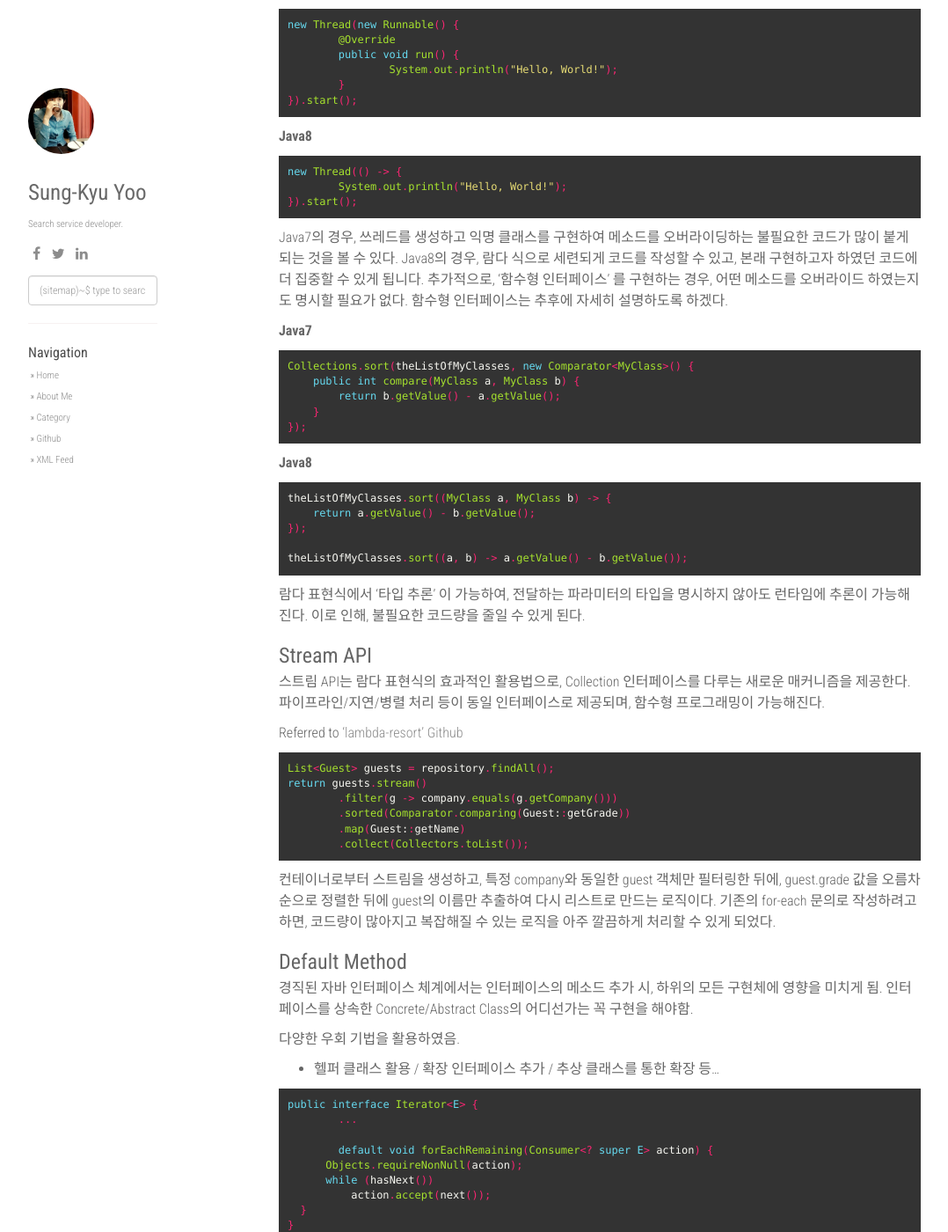
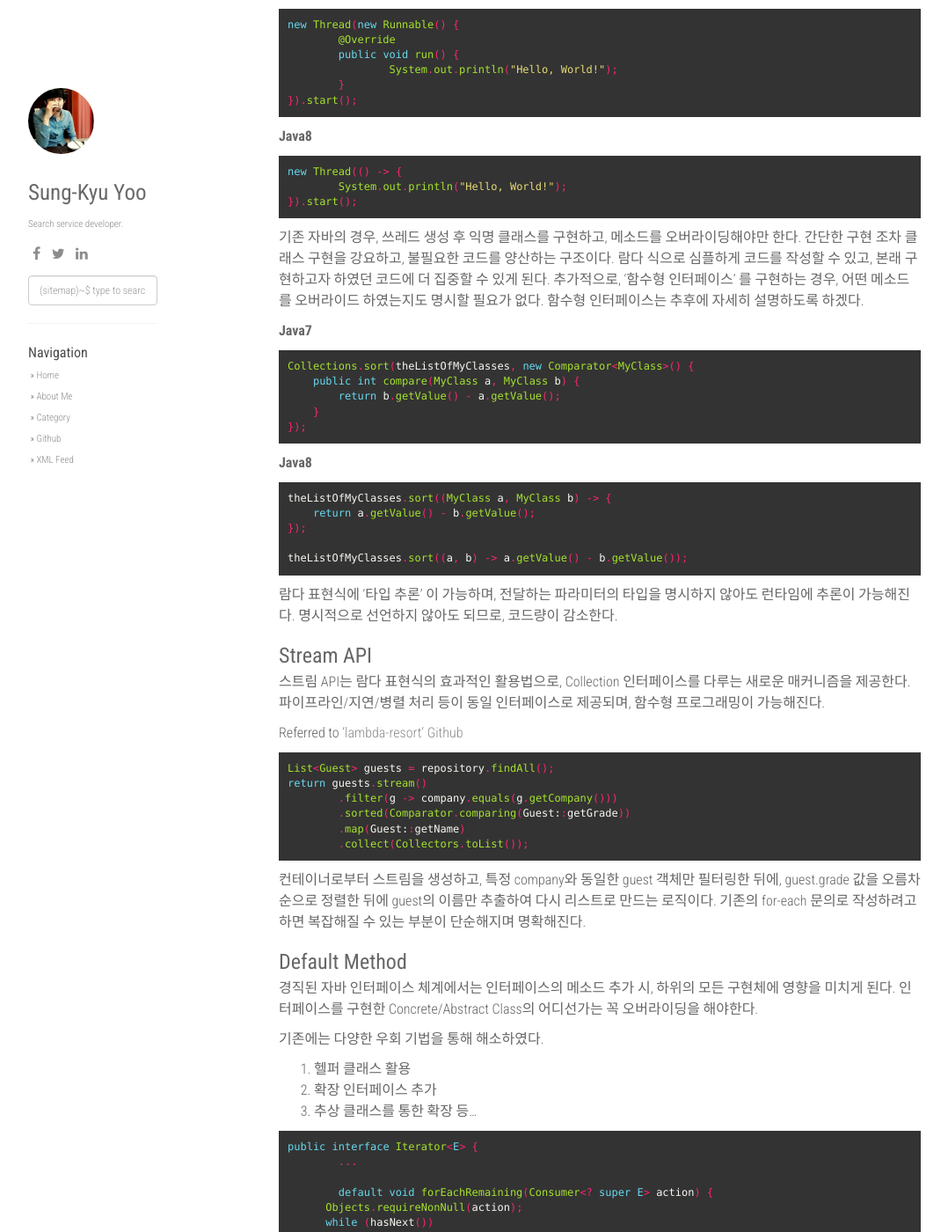
Before and after one commit to skyoo2003/skyoo2003.github.io, a Jekyll site: the page built from _posts/2016-10-25-introduction-to-java8.md, in a window 1280 px wide and 1400 px high, scrolled down 421 px. Shown: the whole window at 88% size, without its empty margins (53-1131 px from the left). Built offline with Jekyll 4.4.1, drawn with Linux system fonts in a browser that asks for light colours; nearby versions of some CDN libraries; comment, search, counter and statistics services are not loaded; some of the changed text lies outside the part shown.

Commit message:
Java8 Introduction 내용 수정

````diff
--- a/_posts/2016-10-25-introduction-to-java8.md
+++ b/_posts/2016-10-25-introduction-to-java8.md
@@ -6,15 +6,15 @@ categories: [all, java]
 ---
 
 ## Overview
-객체 지향적 언어로 알려져 있는 Java에 함수형 언어로서의 지원이 추가된 Java8에 대해서 간략하고 전체적인 부분을 정리.
+객체 지향적 언어로 알려져 있는 Java에 함수형 언어로서의 지원이 추가된 Java8에 대해서 간략하고 전체적인 부분을 정리한다.
 
 ## New Features
 
 ### Lambda Expression (a.k.a Anonymous Method)
 
-자바의 람다 표현식의 근간은 '알론소 처치 (Alonzo Church)'가 1930년대에 람다 대수를 제안.  함수 정의, 함수 적용, 귀납적 함수를 추상화한 형식 체계! 자세한 사항은 [람다 대수 위키](https://ko.wikipedia.org/wiki/%EB%9E%8C%EB%8B%A4_%EB%8C%80%EC%88%98){:target="_blank"} 참조.
+자바의 람다 표현식의 근간은 '알론소 처치 (Alonzo Church)'가 1930년대에 람다 대수를 제안. 함수 정의, 함수 적용, 귀납적 함수를 추상화한 형식 체계! 자세한 사항은 [람다 대수 위키](https://ko.wikipedia.org/wiki/%EB%9E%8C%EB%8B%A4_%EB%8C%80%EC%88%98){:target="_blank"} 참조.
 
-쉽게 이해하자면, 자바에서는 익명 메소드 생성 문법을 지원한다는 정도로 이해하면 좋을 듯 하다.
+익명 메소드 생성 문법을 지원한다는 정도로 이해하면 좋을 듯 하다.
 
 **Java7**
 
@@ -34,8 +34,8 @@ new Thread(() -> {
 	System.out.println("Hello, World!");
 }).start();
 ```
-Java7의 경우, 쓰레드를 생성하고 익명 클래스를 구현하여 메소드를 오버라이딩하는 불필요한 코드가 많이 붙게 되는 것을 볼 수 있다.
-Java8의 경우, 람다 식으로 세련되게 코드를 작성할 수 있고, 본래 구현하고자 하였던 코드에 더 집중할 수 있게 됩니다. 추가적으로, '함수형 인터페이스' 를 구현하는 경우, 어떤 메소드를 오버라이드 하였는지도 명시할 필요가 없다. 함수형 인터페이스는 추후에 자세히 설명하도록 하겠다.
+기존 자바의 경우, 쓰레드 생성 후 익명 클래스를 구현하고, 메소드를 오버라이딩해야만 한다. 간단한 구현 조차 클래스 구현을 강요하고, 불필요한 코드를 양산하는 구조이다.
+람다 식으로 심플하게 코드를 작성할 수 있고, 본래 구현하고자 하였던 코드에 더 집중할 수 있게 된다. 추가적으로, '함수형 인터페이스' 를 구현하는 경우, 어떤 메소드를 오버라이드 하였는지도 명시할 필요가 없다. 함수형 인터페이스는 추후에 자세히 설명하도록 하겠다.
 
 **Java7**
 
@@ -56,7 +56,7 @@ theListOfMyClasses.sort((MyClass a, MyClass b) -> {
 
 theListOfMyClasses.sort((a, b) -> a.getValue() - b.getValue());
 ```
-람다 표현식에서 '타입 추론' 이 가능하여, 전달하는 파라미터의 타입을 명시하지 않아도 런타임에 추론이 가능해진다. 이로 인해, 불필요한 코드량을 줄일 수 있게 된다.
+람다 표현식에 '타입 추론' 이 가능하며, 전달하는 파라미터의 타입을 명시하지 않아도 런타임에 추론이 가능해진다. 명시적으로 선언하지 않아도 되므로, 코드량이 감소한다.
 
 ### Stream API
 
@@ -73,14 +73,16 @@ return guests.stream()
 	.collect(Collectors.toList());
 ```
 컨테이너로부터 스트림을 생성하고, 특정 company와 동일한 guest 객체만 필터링한 뒤에, guest.grade 값을 오름차순으로 정렬한 뒤에 guest의 이름만 추출하여 다시 리스트로 만드는 로직이다.
-기존의 for-each 문의로 작성하려고 하면, 코드량이 많아지고 복잡해질 수 있는 로직을 아주 깔끔하게 처리할 수 있게 되었다.
+기존의 for-each 문의로 작성하려고 하면 복잡해질 수 있는 부분이 단순해지며 명확해진다.
 
 ### Default Method
 
-경직된 자바 인터페이스 체계에서는 인터페이스의 메소드 추가 시, 하위의 모든 구현체에 영향을 미치게 됨. 인터페이스를 상속한 Concrete/Abstract Class의 어디선가는 꼭 구현을 해야함.
+경직된 자바 인터페이스 체계에서는 인터페이스의 메소드 추가 시, 하위의 모든 구현체에 영향을 미치게 된다. 인터페이스를 구현한 Concrete/Abstract Class의 어디선가는 꼭 오버라이딩을 해야한다.
 
-다양한 우회 기법을 활용하였음.
-- 헬퍼 클래스 활용 / 확장 인터페이스 추가 / 추상 클래스를 통한 확장 등...
+기존에는 다양한 우회 기법을 통해 해소하였다.
+1. 헬퍼 클래스 활용
+2. 확장 인터페이스 추가
+3. 추상 클래스를 통한 확장 등...
 
 ```java
 public interface Iterator<E> {
@@ -93,7 +95,7 @@ public interface Iterator<E> {
   }
 }
 ```
-forEachRemaining 메소드에 대한 구현이 상속 받은 클래스에서 구현을 강요하지 않음. 단, 오버라이딩을 통한 확장이 가능하도록 여지는 남겨놓았음.
+forEachRemaining 메소드에 대한 구현이 상속 받은 클래스에서 구현을 강요하지 않고, 오버라이딩을 통한 확장이 가능하도록 여지는 남겨놓았다.
 
 상속을 통한 구현이 인터페이스 기본 메소드보다 우선! (Override method > Default method)
 
@@ -257,7 +264,63 @@ System.out.println(new String(asBytes, "utf-8"));
 
 ### Heap에서 Permanent Generation 제거
 
-* java.lang.OutOfMemoryError: PermGen 에러의 원흉... (각종 프레임워크와 개발자)
+java.lang.OutOfMemoryError: PermGen 에러 발생 원인. (PermGen의 힙 메모리는 GC가 되지 않는다. 원인은 주로, 무분별한 Static 변수 + HotSwap 으로 인한 PermGen 메모리 누수)
+
+#### Changed JVM Options
+
+PermGen 관련 JVM 옵션이 Ignore 처리 되었고, 새로운 JVM 옵션이 추가되었다.
+
+* 제거된 JVM Options
+
+```bash
+-XX:PermSize # JVM 기동 시, PermGen 영역 사이즈
+
+-XX:MaxPermSize # PermGen 영역 최대 사이즈
+```
+
+* 추가된 JVM Options
+
+```bash
+-XX:MetaspaceSize # JVM 기동 시, Metaspace 영역 사이즈
+
+-XX:MaxMetaspaceSize # Metaspace 영역 최대 사이즈 (설정하지 않으면, JVM이 자동으로 조절)
+
++@ -XX:MinMetaspaceFreeRatio # Metaspace 최소 용량 비율
+
++@ -XX:MaxMetaspaceFreeRatio # Metaspace 최대 용량 비율
+```
+
+#### PermGen to Metaspace
+
+자세한 변경 사항은 [7] 링크에 정리된 내용을 참조하자.
+
+간략하게 요약하면, 아래와 같다.
+
+__Java7 까지의 Permanent__
+
+1. Class 의 Meta정보 (pkg path 정보라고 보면 됨, text 정보)
+2. Method의 Meta 정보
+3. Static Object
+4. 상수화된 String Object
+5. Class와 관련된 배열 객체 Meta 정보
+6. JVM 내부적인 객체들과 최적화컴파일러(JIT)의 최적화 정보
+
+__Java8 에서의 Metaspace과 Heap 분리__
+
+1. Class 의 Meta정보 -> Metaspace 영역으로 이동
+2. Method의  Meta 정보 -> Metaspace 영역으로 이동
+3. Static Object -> Heap 영역으로 이동
+4. 상수화된 String Obejct -> Heap 영역으로 이동
+5. 클레스와 관련된 배열 객체 Meta 정보 -> Metaspace 영역으로 이동
+6. JVM 내부적인 객체들과 최적화컴파일러(JIT)의 최적화 정보 -> Metaspace 영역으로 이동
+
+정리하자면,
+
+* 힙 영역이 기존에 __New / Survive / Old / Perm / Native__ 에서 __New / Survive / Old / Metaspace__ 로 구조가 변경됨.
+
+* PermGen 영역에 저장되어 문제를 유발하던 Static Obect는 Heap 영역으로 옮겨서 최대한 GC 대상이 되도록 함. (Static Final 인 경우는 어쩔 수 없음...)
+
+* 수정될 필요가 없는 정보만 Metaspace에 저장, Metaspace는 JVM이 필요에 따라서 리사이징할 수 있는 구조로 개선되었음.
 
 ## References
 [1] [Java 8 개선 사항 관련 글 모음](http://blog.fupfin.com/?p=27){:target="_blank"}
````
Also changed, not shown: other parts of _posts/2016-10-25-introduction-to-java8.md (+8 -1 lines).
